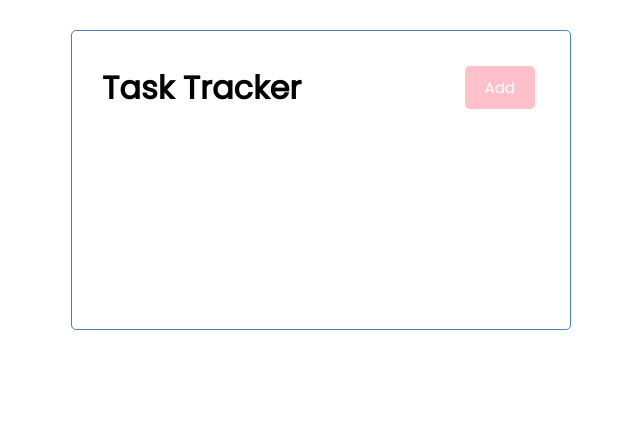
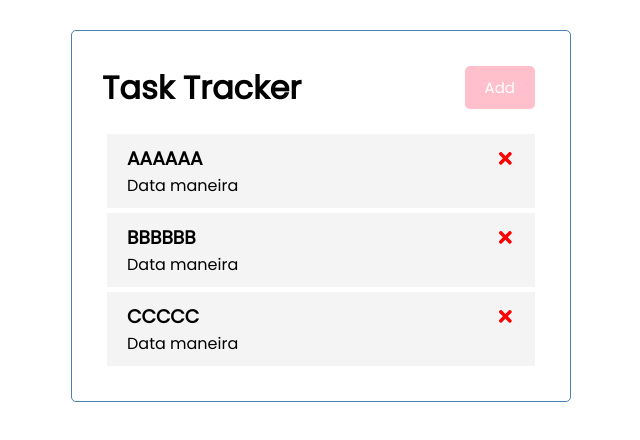
Before and after one commit to dev-codo/React-task-app, a React (Create React App) app: page / in a window 1280 px wide. Shown: the top 440 px of the page, without its empty margins (319-959 px from the left). Built offline with nearby package versions, Linux system fonts and the light colour scheme.

Commit message:
Task & Tasks components

```diff
--- a/package.json
+++ b/package.json
@@ -8,6 +8,7 @@
     "@testing-library/user-event": "^12.1.10",
     "react": "^17.0.2",
     "react-dom": "^17.0.2",
+    "react-icons": "^4.2.0",
     "react-scripts": "4.0.3",
     "web-vitals": "^1.0.1"
   },
--- a/src/App.js
+++ b/src/App.js
@@ -1,9 +1,33 @@
+import { useState } from 'react'
 import Header from './components/Header'
+import Tasks from './components/Tasks'
 
 function App() {
+    const [tasks, setTasks] = useState([
+        {
+            id: 1,
+            text: 'AAAAAA',
+            day: 'Data maneira',
+            reminder: true
+        },
+        {
+            id: 2,
+            text: 'BBBBBB',
+            day: 'Data maneira',
+            reminder: true
+        },
+        {
+            id: 3,
+            text: 'CCCCC',
+            day: 'Data maneira',
+            reminder: false
+        }
+    ]);
+
     return (
         <div className="container">
             <Header />
+            <Tasks tasks={tasks} />
         </div>
     );
 }
--- /dev/null
+++ b/src/components/Task.js
@@ -0,0 +1,15 @@
+import { FaTimes } from 'react-icons/fa'
+
+const Task = ({ task }) => {
+    return (
+        <div className='task'>
+            <h3>
+                {task.text}
+                <FaTimes style={{ color: 'red', cursor: 'pointer' }} />
+            </h3>
+            <p>{task.day}</p>
+        </div>
+    )
+}
+
+export default Task
--- /dev/null
+++ b/src/components/Tasks.js
@@ -0,0 +1,14 @@
+import Task from "./Task"
+
+
+const Tasks = ({ tasks, task }) => {
+    return (
+        <>
+            {tasks.map((task) => (
+                <Task key={task.id} task={task} />
+            ))}
+        </>
+    )
+}
+
+export default Tasks
```
Also changed, not shown: 1 other file (tests, documents, lock files or other folders).
